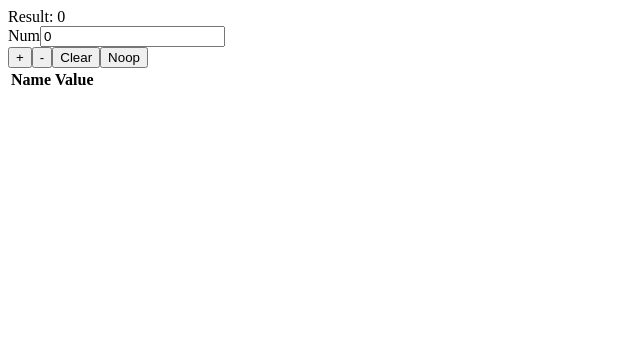
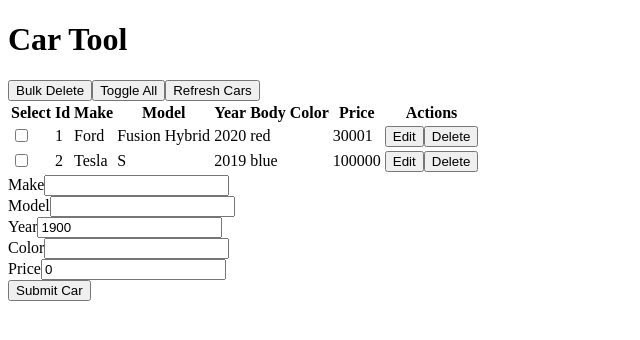
Before and after one commit to t4d-classes/react-redux_02172020, a React (Create React App) app in the folder demo-app/: page / in a window 1280 px wide. Shown: the top 340 px of the page, without its empty margins (0-640 px from the left). Built offline with nearby package versions, Linux system fonts and the light colour scheme; data requests are answered from the project's data file.

Commit message:
add code demos

```diff
--- a/demo-app/db.json
+++ b/demo-app/db.json
@@ -6,7 +6,7 @@
       "model": "Fusion Hybrid",
       "year": 2020,
       "color": "red",
-      "price": 30000
+      "price": 30001
     },
     {
       "id": 2,
--- a/demo-app/package.json
+++ b/demo-app/package.json
@@ -32,7 +32,7 @@
           "code": 80
         }
       ],
-      "react/prop-types": [ 0 ]
+      "react/prop-types": [ 2 ]
     }
   },
   "browserslist": {
--- a/demo-app/src/actions/car-tool-actions.js
+++ b/demo-app/src/actions/car-tool-actions.js
@@ -43,7 +43,7 @@ export const refreshCars = () => {
   // when the thunk middleware invokes this funtion it will pass
   // the store's dispatch function which will be used to dispatch
   // the appropriate request and done actions
-  return async dispatch => {
+  return async (dispatch) => {
     dispatch(createRefreshCarsRequestAction());
 
     // using async/await enables easier to read code
@@ -74,7 +74,12 @@ export const appendCar = (car) => {
     });
     const appendedCar = await res.json();
     dispatch(createAppendCarDoneAction(appendedCar));
-    dispatch(refreshCars());
+    // dispatch(refreshCars());
+
+    const fn = refreshCars();
+    // fn(dispatch);
+
+    dispatch(fn);
   };
 };
 
@@ -137,7 +142,8 @@ export const createBulkDeleteCarsDoneAction = (carIds) => ({
 });
 
 export const bulkDeleteCars = (carIds) => {
-  return async dispatch => {
+  return async (dispatch) => {
+
     dispatch(createBulkDeleteCarsRequestAction(carIds));
 
     // even though we are in an async/await function, functions
--- a/demo-app/src/components/CarEditRow.js
+++ b/demo-app/src/components/CarEditRow.js
@@ -1,4 +1,6 @@
-import React, { useState } from 'react';
+import React from 'react';
+
+import { useForm } from '../hooks/useForm';
 
 export const CarEditRow = ({
   car,
@@ -6,15 +8,7 @@ export const CarEditRow = ({
   onCancelCar: cancelCar,
 }) => {
 
-  const [ carForm, setCarForm ] = useState({ ...car });
-
-  const change = (e) => {
-    setCarForm({
-      ...carForm,
-      [ e.target.name ]: e.target.type === 'number'
-        ? Number(e.target.value) : e.target.value,
-    });
-  };
+  const [ carForm, change ] = useForm({ ...car });
 
   const saveCar = () => {
 
--- a/demo-app/src/components/CarForm.js
+++ b/demo-app/src/components/CarForm.js
@@ -1,4 +1,6 @@
-import React, { useState } from 'react';
+import React from 'react';
+
+import { useForm } from '../hooks/useForm';
 
 const getInitCarForm = () => ({
   make: '',
@@ -8,23 +10,18 @@ const getInitCarForm = () => ({
   price: 0,
 });
 
-export const CarForm = ({ onSubmitCar, buttonText, car, onCancelCar: cancelCar }) => {
+export const CarForm = ({
+  onSubmitCar, buttonText,
+  car, onCancelCar: cancelCar,
+}) => {
 
-  const [ carForm, setCarForm ] = useState(car || getInitCarForm());
-
-  const change = (e) => {
-    setCarForm({
-      ...carForm,
-      [ e.target.name ]: e.target.type === 'number'
-        ? Number(e.target.value) : e.target.value,
-    });
-  };
+  const [ carForm, change, resetCarForm ] = useForm(car || getInitCarForm());
 
   const submitCar = () => {
 
     onSubmitCar({ ...carForm });
 
-    setCarForm(getInitCarForm());
+    resetCarForm();
 
   };
 
--- a/demo-app/src/components/CarTable.js
+++ b/demo-app/src/components/CarTable.js
@@ -1,8 +1,10 @@
 import React from 'react';
+import PropTypes from 'prop-types';
 
 import { CarViewRow } from './CarViewRow';
 import { CarEditRow } from './CarEditRow';
 import { SortColHeader } from './SortColHeader';
+import { carsPropType } from '../propTypes/cars';
 
 export const CarTable = ({
   config,
@@ -63,3 +65,12 @@ export const CarTable = ({
   );
 
 };
+
+CarTable.defaultProps = {
+  editCarId: -1,
+};
+
+CarTable.propTypes = {
+  cars: carsPropType,
+  editCarId: PropTypes.number.isRequired,
+};
--- a/demo-app/src/containers/CalcToolContainer.js
+++ b/demo-app/src/containers/CalcToolContainer.js
@@ -30,7 +30,7 @@ const mapDispatchToProps = dispatch => bindActionCreators({
   onAdd: createAddAction,
   onSubtract: createSubtractAction,
   onClear: createClearAction,
-  onDleteEntry: createDeleteEntryAction,
+  onDeleteEntry: createDeleteEntryAction,
   noop: () => ({ type: 'NOOP' }),
 }, dispatch);
 
--- a/demo-app/src/containers/CarToolContainer.js
+++ b/demo-app/src/containers/CarToolContainer.js
@@ -27,8 +27,8 @@ export const CarToolContainer = () => {
 
   const dispatch = useDispatch();
 
-  // only produce a new object of bound actions if the dispatch
-  // function reference changes (which it should never do)
+  // // only produce a new object of bound actions if the dispatch
+  // // function reference changes (which it should never do)
   const boundActionsProps = useCallback(
     mapDispatchToProps(dispatch), [ dispatch ],
   );
--- /dev/null
+++ b/demo-app/src/hooks/useForm.js
@@ -0,0 +1,16 @@
+import { useState } from 'react';
+
+export const useForm = (initialForm) => {
+
+  const [ form, setForm ] = useState({ ...initialForm });
+
+  const change = (e) => {
+    setForm({
+      ...form,
+      [ e.target.name ]: e.target.type === 'number'
+        ? Number(e.target.value) : e.target.value,
+    });
+  };
+
+  return [ form, change, () => setForm({ ...initialForm }) ];
+};
--- a/demo-app/src/index.js
+++ b/demo-app/src/index.js
@@ -2,25 +2,25 @@ import React from 'react';
 import ReactDOM from 'react-dom';
 import { Provider } from 'react-redux';
 
-import { calcToolStore } from './stores/calcToolStore';
-import { CalcToolContainer } from './containers/CalcToolContainer';
+// import { calcToolStore } from './stores/calcToolStore';
+// import { CalcToolContainer } from './containers/CalcToolContainer';
+
+// ReactDOM.render(
+//   <Provider store={calcToolStore}>
+//     <CalcToolContainer />
+//   </Provider>,
+//   document.querySelector('#root'),
+// );
+
+import { carToolStore } from './stores/carToolStore';
+import { CarToolContainer } from './containers/CarToolContainer';
 
 ReactDOM.render(
-  <Provider store={calcToolStore}>
-    <CalcToolContainer />
+  <Provider store={carToolStore}>
+    <CarToolContainer />
   </Provider>,
   document.querySelector('#root'),
 );
-
-// import { carToolStore } from './stores/carToolStore';
-// import { CarToolContainer } from './containers/CarToolContainer';
-
-// ReactDOM.render(
-//   <Provider store={carToolStore}>
-//     <CarToolContainer />
-//   </Provider>,
-//   document.querySelector('#root'),
-// );
 
 // import { ColorTool } from './components/ColorTool';
 
--- /dev/null
+++ b/demo-app/src/propTypes/cars.js
@@ -0,0 +1,12 @@
+import PropTypes from 'prop-types';
+
+export const carPropType = PropTypes.shape({
+  id: PropTypes.number,
+  make: PropTypes.string,
+  model: PropTypes.string,
+  year: PropTypes.number,
+  color: PropTypes.string,
+  price: PropTypes.number,
+});
+
+export const carsPropType = PropTypes.arrayOf(carPropType);
```
Also changed, not shown: demo-app/exercises/exercise-19.md (added, +7 -0 lines).
